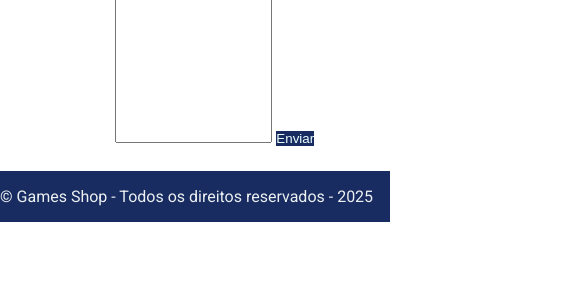
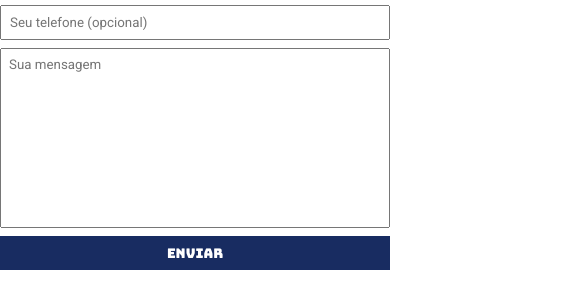
Before and after one commit to Pedrosantosv23/site_gameshop, a plain HTML site: page Games Shop/index.html in a window 390 px wide. Shown: the part 1468-1767 px from the top of the page, 585 px wide, since content can reach past the window. Before the commit the page ends 1690 px from the top, so only its background shows below. Drawn offline with Linux system fonts and the light colour scheme.

Commit message:
Update main.css

```diff
--- a/Games Shop/main.css
+++ b/Games Shop/main.css
@@ -6,8 +6,8 @@
 
 header,
 section h2,
-section h3
-form button{
+section h3,
+form button {
     font-family: "Bungee", sans-serif;
     font-weight: normal;
 }
@@ -33,9 +33,8 @@ header nav li a {
     text-decoration: none;
 }
 
-
 .container {
-    max-width: 1200x;
+    max-width: 1200px;
     width: 100%;
     margin: 0 auto;
 }
@@ -62,14 +61,11 @@ section .container {
 
 section {
     padding: 24px 0;
+    color: #182c61;
 }
 
 section h2 {
     margin-bottom: 16px;
-}
-
-section {
-    color: #182c61;
 }
 
 section p {
@@ -81,7 +77,7 @@ section p {
 }
 
 .social-links img {
-    height: 24px
+    height: 24px;
 }
 
 .social-links li {
@@ -93,17 +89,13 @@ section p {
     text-decoration: none;
 }
 
-#contact .conteiner {
-    display: block
-}
-
 .contact-methods {
-    display:flex;
+    display: flex;
     justify-content: space-between;
 }
 
 form input,
-form textarea
+form textarea,
 form button {
     display: block;
     width: 320px;
@@ -122,17 +114,18 @@ section h3 {
 
 form button {
     background-color: #182c61;
-    color:#efff;
+    color: #ffffff;
     border: none;
-    cursor:pointer
+    cursor: pointer;
 }
 
 form button:hover {
     background-color: #36529e;
 }
 
-input:focus, textarea:focus {
-    outline-color:#182c61
+input:focus,
+textarea:focus {
+    outline-color: #182c61;
 }
 
 footer {
@@ -140,3 +133,24 @@ footer {
     color: #ecf0f1;
     padding: 16px 0;
 }
+
+/* Responsividade */
+@media (max-width: 768px) {
+    .contact-methods {
+        flex-direction: column;
+        gap: 24px;
+    }
+
+    form input,
+    form textarea,
+    form button {
+        width: 100%;
+    }
+
+    header .container,
+    section .container {
+        flex-direction: column;
+        align-items: flex-start;
+        gap: 16px;
+    }
+}
```
